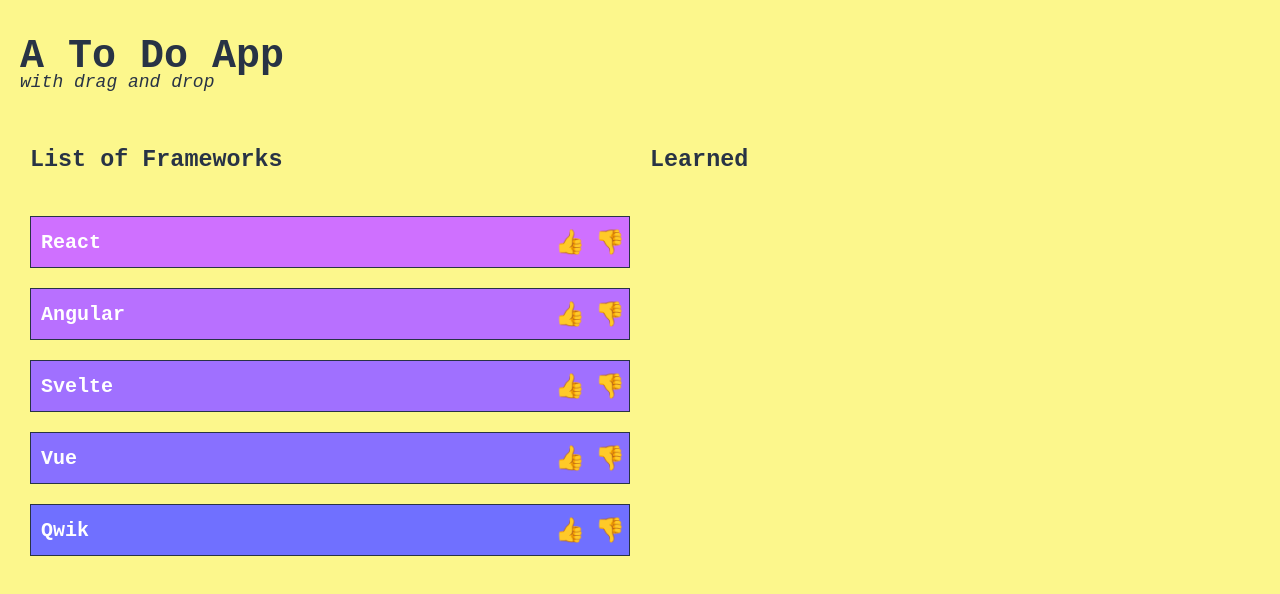
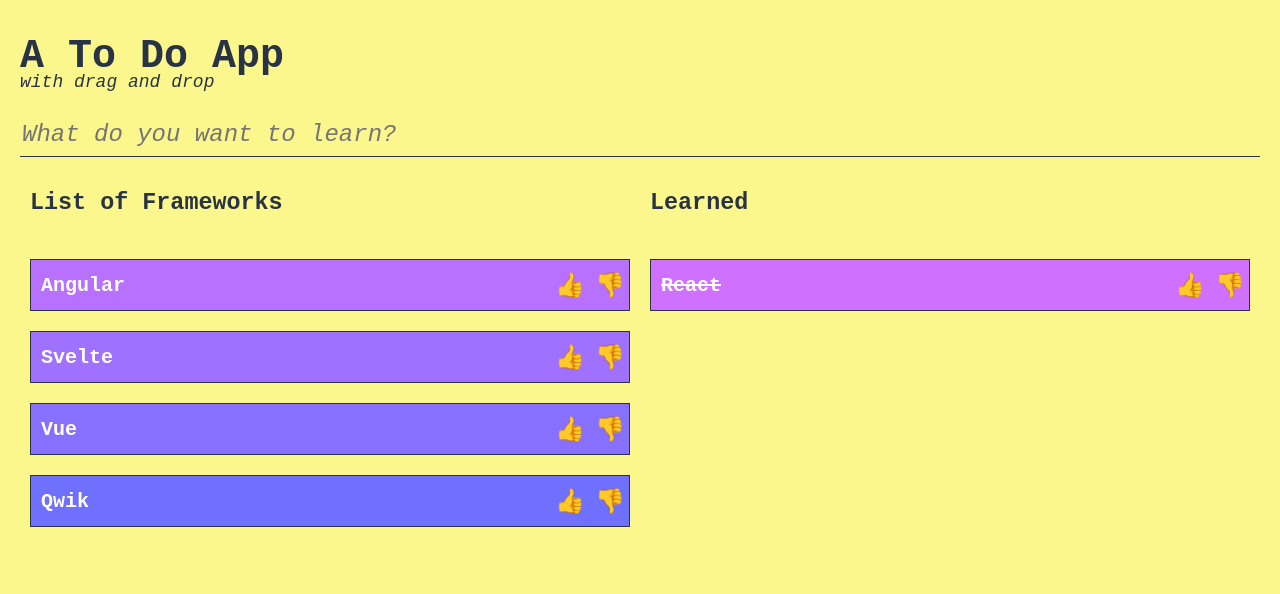
Before and after one commit to kevin-johne/DotoTodo, a React (Create React App) app: page / in a window 1280 px wide. Shown: the top 594 px of the page. Built offline with nearby package versions, Linux system fonts and the light colour scheme.

Commit message:
add item to list

```diff
--- a/src/App.jsx
+++ b/src/App.jsx
@@ -1,27 +1,55 @@
-import React, { useMemo, useReducer } from "react";
+import React, { useMemo, useReducer, useState } from "react";
 import { List } from "./components/List";
-import * as store from "./store/store";
+import { reducer, initState, dispatchAdd } from "./store/store";
 import { AppContext } from "./store/context";
 
 export const App = function () {
-  const [state, dispatch] = useReducer(store.reducer, store.initState);
-  const {todos} = state;
-  const backlogItems = todos.filter(({checked}) => checked === false );
-  const doneItems = todos.filter(({checked}) => checked === true);
+  const [state, dispatch] = useReducer(reducer, initState);
+  const [newItem, setNewItem] = useState("");
+  const { todos } = state;
+  const backlogItems = todos.filter(({ checked }) => checked === false);
+  const doneItems = todos.filter(({ checked }) => checked === true);
 
-  const contextValue = useMemo(() => ({
-    state,
-    dispatch,
-  }), [state, dispatch])
+  const contextValue = useMemo(
+    () => ({
+      state,
+      dispatch,
+    }),
+    [state, dispatch]
+  );
+
+  const onSubmit = (event) => {
+    event.preventDefault();
+    if (newItem !== "") {
+      dispatch(dispatchAdd(newItem));
+      setNewItem("");
+    }
+  };
 
   return (
     <AppContext.Provider value={contextValue}>
       <div className="app">
-        <h1>A To Do App <br/><span className="subtitle">with drag and drop</span> </h1>
+        <h1>
+          A To Do App <br />
+          <span className="subtitle">with drag and drop</span>{" "}
+        </h1>
 
+        <form onSubmit={onSubmit}>
+          <input
+            type="text"
+            name="newItem"
+            value={newItem}
+            max-length="120"
+            placeholder="What do you want to learn?"
+            onChange={(event) => {
+              setNewItem(event.target.value);
+            }}
+
+          />
+        </form>
         <div className="row">
-          <List heading="List of Frameworks" items={backlogItems}/>
-          <List heading="Learned" items={doneItems}/>
+          <List heading="List of Frameworks" items={backlogItems} />
+          <List heading="Learned" items={doneItems} />
         </div>
       </div>
     </AppContext.Provider>
--- a/src/components/Droppable.jsx
+++ b/src/components/Droppable.jsx
@@ -1,5 +1,4 @@
 import React, { useEffect, useState, useRef } from "react";
-import { getHueByPos } from "../hue";
 
 export const Droppable = function ({ onDrop, children, backgroundColor }) {
   const [ref, isOver, droppedItem, reset] = useDroppable();
--- a/src/store/store.js
+++ b/src/store/store.js
@@ -5,7 +5,7 @@
  * @param {number} currentPos
  * @param {number} targetPos
  */
-  const move = (state, currentPos, targetPos) => {
+function move(state, currentPos, targetPos) {
   let todos = [...state.todos];
   const currentItem = todos[currentPos];
   let index = targetPos > currentPos ? 0 : todos.length - 1;
@@ -13,16 +13,16 @@
   for (; index < todos.length && index >= 0; ) {
     const nextItem = todos[index];
     if (targetPos > currentPos) {
-      if(nextItem.pos <= currentPos) {
+      if (nextItem.pos <= currentPos) {
         index++;
         continue;
-      };
+      }
       if (nextItem.pos > targetPos) break;
     } else {
-      if(nextItem.pos > currentPos) {
+      if (nextItem.pos > currentPos) {
         index--;
         continue;
-      };
+      }
       if (nextItem.pos < targetPos) break;
     }
 
@@ -43,9 +43,9 @@
 
   return {
     ...state,
-    todos
+    todos,
   };
-};
+}
 
 /**
  * toggle the state of an item
@@ -53,8 +53,8 @@
  * @param {number} currentPos
  * @returns
  */
-const toggle = (state, currentPos) => {
-  if(currentPos < 0 || state.todos.length <= currentPos) return state;
+function toggle(state, currentPos) {
+  if (currentPos < 0 || state.todos.length <= currentPos) return state;
 
   const todos = [...state.todos];
   todos[currentPos].checked = !todos[currentPos].checked;
@@ -62,64 +62,94 @@
   return {
     ...state,
     todos,
+  };
 }
+
+function add(state, name) {
+  return {
+    ...state,
+    todos: [
+      ...state.todos,
+      {
+        checked: false,
+        name,
+        pos: state.todos.length,
+      },
+    ],
   };
+}
 
 export const initState = {
   todos: [
     {
-    checked: false,
+      checked: true,
       name: "React",
-    pos: 0
+      pos: 0,
     },
     {
       checked: false,
       name: "Angular",
-    pos: 1
+      pos: 1,
     },
     {
       checked: false,
       name: "Svelte",
-    pos: 2
+      pos: 2,
     },
     {
       checked: false,
       name: "Vue",
-    pos: 3
+      pos: 3,
     },
     {
       checked: false,
       name: "Qwik",
-    pos: 4
-  }
-]
+      pos: 4,
+    },
+  ],
 };
 
-export const dispatchMove = (currentPostion, newPosition) => {
+export function dispatchMove(currentPostion, newPosition) {
   return {
     type: "move",
     payload: {
       currentPostion,
-      newPosition
-    }
-  }
+      newPosition,
+    },
+  };
 }
 
-export const dispatchToggle = (currentPosition) => {
+export function dispatchToggle(currentPosition) {
   return {
     type: "toggle",
     payload: {
-      currentPosition
-    }
-  }
+      currentPosition,
+    },
+  };
 }
 
-export const reducer = (state, action) => {
-  if(action.type === "move") {
-    return move(state, action.payload.currentPostion, action.payload.newPosition);
+export function dispatchAdd(name) {
+  return {
+    type: "add",
+    payload: {
+      name,
+    },
+  };
 }
-  if(action.type === "toggle") {
+
+export function reducer(state, action) {
+  if (action.type === "move") {
+    return move(
+      state,
+      action.payload.currentPostion,
+      action.payload.newPosition
+    );
+  }
+  if (action.type === "toggle") {
     return toggle(state, action.payload.currentPosition);
+  }
+  if (action.type === "add") {
+    return add(state, action.payload.name);
   }
   return state;
 }
--- a/src/style.scss
+++ b/src/style.scss
@@ -31,6 +31,26 @@
   font-size: large;
   font-style: italic;
   font-weight: 200;
+}
+
+input[type="text"] {
+  border: 0;
+  border-bottom: solid 1px $primary-color;
+  line-height: 2rem;
+  font-size: larger;
+  background-color: transparent;
+  width: 100%;
+  font-style: italic;
+  font-family: inherit;
+  color: $primary-color;
+
+  &:focus-visible {
+    outline: 2px solid $secondary-color;
+  }
+
+  &:focus {
+    outline: none;
+  }
 }
 
 .card {
```
Lines whose indentation alone changed are shown as unchanged.
